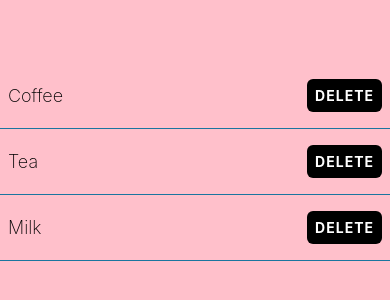
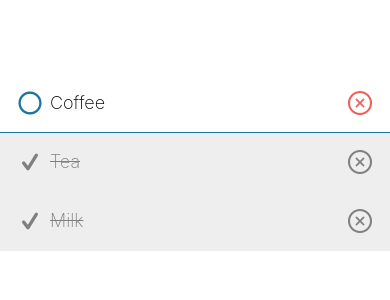
Before and after one commit to akshayark97/taskly-react-native-v3, a React Native app: screen / in a window 390 px wide. Shown: the part 260-560 px from the top of the page. Built offline with nearby package versions, Linux system fonts and the light colour scheme.

Commit message:
Icon buttons

```diff
--- a/App.tsx
+++ b/App.tsx
@@ -5,10 +5,9 @@ import { ShoppingListItem } from "./ShoppingListItem";
 export default function App() {
   return (
     <View style={styles.container}>
-      <View style={[StyleSheet.absoluteFill, { backgroundColor: "pink" }]} />
       <ShoppingListItem name="Coffee" />
-      <ShoppingListItem name="Tea" />
-      <ShoppingListItem name="Milk" />
+      <ShoppingListItem name="Tea" isCompleted />
+      <ShoppingListItem name="Milk" isCompleted />
     </View>
   );
 }
--- a/ShoppingListItem.tsx
+++ b/ShoppingListItem.tsx
@@ -1,11 +1,14 @@
 import { Alert, StyleSheet, Text, TouchableOpacity, View } from "react-native";
 import { theme } from "./theme";
+import AntDesign from "@expo/vector-icons/AntDesign";
+import { Entypo } from "@expo/vector-icons";
 
 type IShoppingListItem = {
   name: string;
+  isCompleted?: boolean;
 };
 
-export function ShoppingListItem({ name }: IShoppingListItem) {
+export function ShoppingListItem({ name, isCompleted }: IShoppingListItem) {
   const handleDelete = () => {
     Alert.alert(
       `Are you sure you want to delete ${name}?`,
@@ -24,15 +27,34 @@ export function ShoppingListItem({ name }: IShoppingListItem) {
     );
   };
   return (
-    <View style={styles.itemContainer}>
-      <Text style={styles.itemText}>{name}</Text>
-      <TouchableOpacity
-        style={styles.button}
-        onPress={handleDelete}
-        activeOpacity={0.8}
-      >
-        <Text style={styles.buttonText}>Delete</Text>
-      </TouchableOpacity>
+    <View
+      style={[
+        styles.itemContainer,
+        isCompleted ? styles.completedContainer : undefined,
+      ]}
+    >
+      <View style={styles.row}>
+        <Entypo
+          name={isCompleted ? "check" : "circle"}
+          size={24}
+          color={isCompleted ? theme.colorGray : theme.colorCerulean}
+        />
+        <Text
+          style={[
+            styles.itemText,
+            isCompleted ? styles.completedText : undefined,
+          ]}
+        >
+          {name}
+        </Text>
+        <TouchableOpacity hitSlop={20} onPress={handleDelete}>
+          <AntDesign
+            name="close-circle"
+            size={24}
+            color={isCompleted ? theme.colorGray : theme.colorRed}
+          />
+        </TouchableOpacity>
+      </View>
     </View>
   );
 }
@@ -40,7 +62,7 @@ export function ShoppingListItem({ name }: IShoppingListItem) {
 export const styles = StyleSheet.create({
   itemContainer: {
     paddingVertical: 16,
-    paddingHorizontal: 8,
+    paddingHorizontal: 18,
     borderBottomWidth: 1,
     borderBottomColor: theme.colorCerulean,
     flexDirection: "row",
@@ -50,16 +72,21 @@ export const styles = StyleSheet.create({
   itemText: {
     fontSize: 18,
     fontWeight: "200",
+    marginLeft: 8,
+    flex: 1,
   },
-  button: {
-    backgroundColor: theme.colorBlack,
-    padding: 8,
-    borderRadius: 6,
+  completedContainer: {
+    backgroundColor: theme.colorLightGray,
+    borderBottomColor: theme.colorLightGray,
   },
-  buttonText: {
-    color: theme.colorWhite,
-    fontWeight: "bold",
-    textTransform: "uppercase",
-    letterSpacing: 1,
+  completedText: {
+    color: theme.colorGray,
+    textDecorationLine: "line-through",
+    textDecorationColor: theme.colorGray,
+  },
+  row: {
+    flexDirection: "row",
+    flex: 1,
+    alignItems: "center",
   },
 });
--- a/package.json
+++ b/package.json
@@ -10,6 +10,7 @@
     "lint": "expo lint"
   },
   "dependencies": {
+    "@expo/vector-icons": "^15.0.3",
     "expo": "~54.0.32",
     "expo-status-bar": "~3.0.9",
     "react": "19.1.0",
--- a/theme.ts
+++ b/theme.ts
@@ -2,4 +2,7 @@ export const theme = {
   colorCerulean: "#1a759f",
   colorWhite: "#fff",
   colorBlack: "#000",
+  colorGray: "gray",
+  colorLightGray: "#eee",
+  colorRed: "#ee6055",
 };
```
